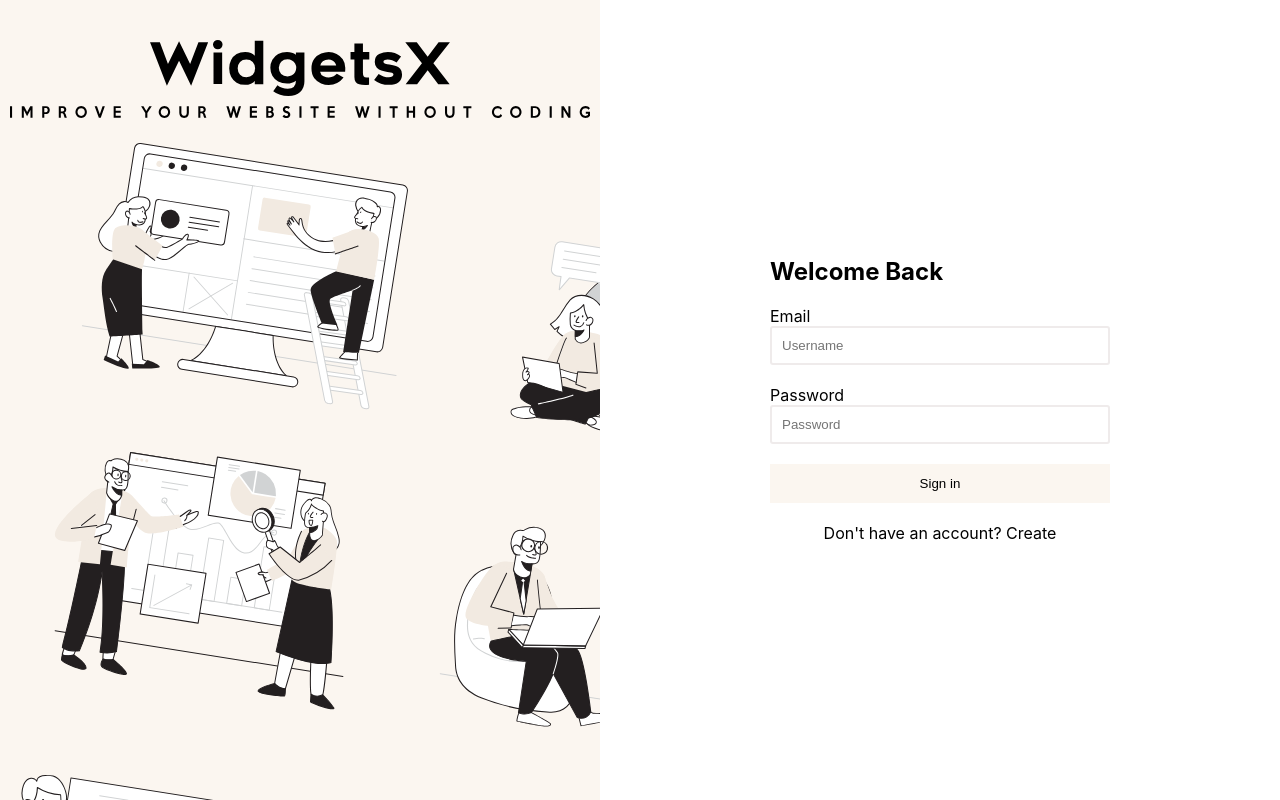
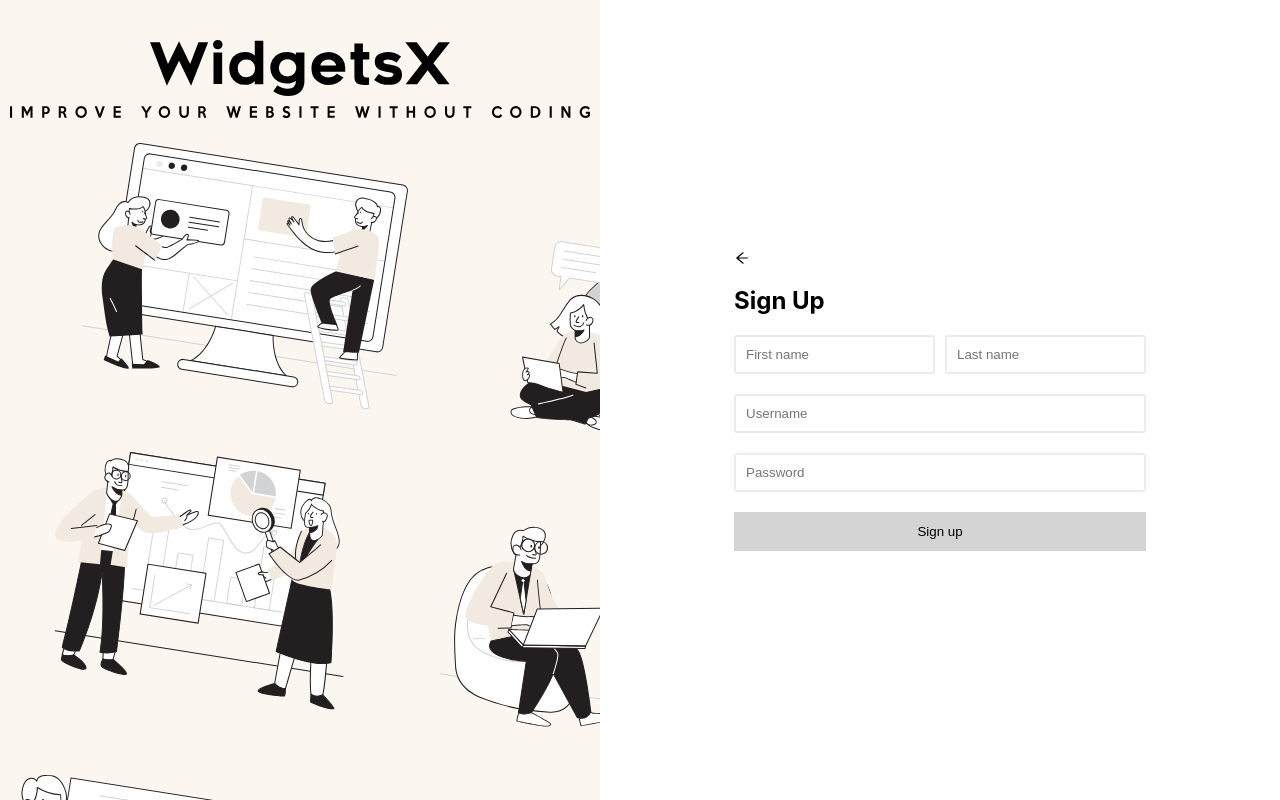
Before and after one commit to Derevo1/WidgetsX, a React (Create React App) app: page /WidgetsX/applications in a window 1280 px wide. Both pictures are taken after a click on the element "Don't have an account? Create". Built offline with nearby package versions, Linux system fonts and the light colour scheme.

Commit message:
feat: code refactor, complete user authorization

```diff
--- a/src/components/Authorization/Authorization.module.css
+++ b/src/components/Authorization/Authorization.module.css
@@ -7,11 +7,27 @@
   padding-top: 30px;
 }
 
+.forms_container {
+  display: flex;
+  flex-direction: column;
+  justify-content: center;
+  width: 100%;
+  background-color: white;
+}
+
 .signin_container {
   display: flex;
   justify-content: center;
   width: 100%;
   background-color: white;
+}
+
+.signup_container {
+  display: flex;
+  flex-direction: column;
+  justify-content: center;
+  row-gap: 10px;
+  width: 100%;
 }
 
 .signin_container_items {
@@ -22,11 +38,31 @@
   min-width: 50%;
 }
 
-.signin_container_items button {
+.signup_container_items {
+  display: flex;
+  flex-direction: column;
+  align-self: center;
+  row-gap: 20px;
+  min-width: 50%;
+}
+
+.signup_container_block {
+  display: flex;
+  column-gap: 10px;
+  width: 100%;
+}
+
+.authorization_button {
   border: none;
   background-color: var(--primary-color);
   min-height: 39px;
   cursor: pointer;
+  transition: background-color 0.2s ease-in-out;
+}
+
+.button_disabled {
+  background-color: rgb(183 182 182 / 58%);;
+  pointer-events: none;
 }
 
 .signin_container_items button:hover {
@@ -53,6 +89,7 @@
 }
 
 .signup_label {
+  margin-top: 15px;
   text-align: center;
   cursor: pointer;
   color: rgb(0, 0, 0);
--- a/src/components/Authorization/Authorization.tsx
+++ b/src/components/Authorization/Authorization.tsx
@@ -1,71 +1,31 @@
 /* eslint-disable react-hooks/exhaustive-deps */
 import style from './Authorization.module.css'
-import _ from 'lodash'
-import { useDebounce } from 'use-debounce'
-import { useEffect, useState } from 'react'
-import { getUserAuthAPIClient } from 'src/lib/services/api/user-auth-api.client'
+import { Dispatch, useState } from 'react'
 import { Illustration } from './Illustration/Illustration'
+import { SignIn } from './SignIn'
+import { SignUp } from './SignUp'
 
-export function Authorization(){
-  const [login, setLogin] = useState<string>(null)
-  const [password, setPassword] = useState<string>(null)
-  const [isInputWrong, setWrongInput] = useState(false)
-  const [defferedLogin] = useDebounce(login, 500)
+export interface IAuthorizationProps {
+  setToken?: Dispatch<React.SetStateAction<string>>
+}
 
-  const userAuthAPIClient = getUserAuthAPIClient()
-
-  useEffect(() => {
-    if(!defferedLogin?.length){
-      setWrongInput(false)
-      return
-    }
-
-    if(defferedLogin && !_.isEmpty(defferedLogin)){
-      userAuthAPIClient
-        .checkUsernameExistis(defferedLogin)
-        .then(({exists}) => setWrongInput(!exists))
-    }
-  }, [defferedLogin])
+export function Authorization({ setToken }: IAuthorizationProps){
+  const [showSignUpForm, setShowSignUpForm] = useState(false)
 
   return (
     <div className={style.container}>
       <div className={style.illustration_container}>
         <Illustration />
       </div>
-      <div className={style.signin_container}>
-        <div className={style.signin_container_items}>
-          <h2>Welcome Back</h2>
-          <div>
-            <p>Email</p>
-            <input
-              type='text'
-              value={login || ''}
-              className={[style.signin_container_items_input, isInputWrong ? style.err_input : ''].join(' ')}
-              onChange={(e) => setLogin(e.target.value)}
-              placeholder='Username'
-            />
-          </div>
-          <div>
-            <p>Password</p>
-            <input
-              type='password'
-              onChange={(e) => setPassword(e.target.value)}
-              className={style.signin_container_items_input}
-              placeholder='Password'
-            />
-          </div>
-          <button
-            onClick={async() => {
-              if(!_.isEmpty(login) && !_.isEmpty(password))
-                await userAuthAPIClient.submitUserCreds({ username: login, password })
-            }}
-          >
-            Sign in
-          </button>
-          <div className={style.signup_label}>
-            <p>Don't have an account? Create</p>
-          </div>
-        </div>
+      <div className={style.forms_container}>
+        <SignIn hidde={showSignUpForm} setToken={setToken} />
+        <SignUp hidde={!showSignUpForm} setToken={setToken} setShowSignUpForm={setShowSignUpForm} />
+        {
+          !showSignUpForm &&
+            <div className={style.signup_label} onClick={() => setShowSignUpForm(true)}>
+              <p>Don't have an account? Create</p>
+            </div>
+        }
       </div>
     </div>
   )
--- a/src/components/Authorization/AuthorizationWrapper.tsx
+++ b/src/components/Authorization/AuthorizationWrapper.tsx
@@ -1,4 +1,7 @@
-import { ReactNode } from "react"
+/* eslint-disable react-hooks/exhaustive-deps */
+import _ from 'lodash'
+import { ReactNode, useEffect, useState } from "react"
+import { getUserAuthAPIClient } from 'src/lib/services/api/user-auth-api.client'
 import { Authorization } from "./Authorization"
 
 interface IAuthorizationWrapperProps {
@@ -6,11 +9,28 @@
 }
 
 export function AuthorizationWrapper({ children }: IAuthorizationWrapperProps){
-  const isAuthorized = false
+  const [isAuthorized, setIsAuthorized] = useState(false)
+  const [token, setToken] = useState(localStorage.getItem('token'))
+
+  const userAuthAPIClient = getUserAuthAPIClient()
+
+  useEffect(() => {
+    if(_.isEmpty(token)){
+      setIsAuthorized(false)
+      return
+    }
+
+    userAuthAPIClient
+      .validateAccessToken(token)
+      .then(({ valid }) => {
+        setIsAuthorized(valid)
+        localStorage.setItem('token', token)
+      })
+  }, [token])
 
   return (
     <>
-      {!isAuthorized ? <Authorization /> : children}
+      {!isAuthorized ? <Authorization setToken={setToken} /> : children}
     </>
   )
 }
--- /dev/null
+++ b/src/components/Authorization/SignIn.tsx
@@ -0,0 +1,78 @@
+/* eslint-disable react-hooks/exhaustive-deps */
+import style from './Authorization.module.css'
+import _ from 'lodash'
+import { useEffect, useState } from 'react'
+import { getUserAuthAPIClient } from 'src/lib/services/api/user-auth-api.client'
+import { useUsernameExists } from 'src/lib/hooks/check-username'
+import { IAuthorizationProps } from './Authorization'
+
+interface ISignInProps extends IAuthorizationProps {
+  hidde: boolean
+}
+
+export const SignIn = ({ hidde, setToken }: ISignInProps) => {
+  const [login, setLogin] = useState<string>(null)
+  const [password, setPassword] = useState<string>(null)
+  const [isInputWrong, setWrongInput] = useState(false)
+
+  const userAuthAPIClient = getUserAuthAPIClient()
+  const { username, exists } = useUsernameExists(login)
+
+  const submitUserCreds = async() => {
+    if(!_.isEmpty(login) && !_.isEmpty(password)){
+      try {
+        const { token } = await userAuthAPIClient.submitUserCreds({ username: login, password })
+        setToken(token)
+      } catch (error) {
+        window.alert(_.get(error, 'data.message') ?? _.get(error, 'message'))
+      }
+    }
+  }
+
+  useEffect(() => {
+    if(_.isEmpty(username)){
+      setWrongInput(false)
+      return
+    }
+
+    setWrongInput(!exists)
+  }, [username, exists])
+
+  if(hidde){
+    return <></>
+  }
+
+  return (
+    <>
+      <div className={style.signin_container}>
+        <div className={style.signin_container_items}>
+          <h2>Welcome Back</h2>
+          <div>
+            <p>Email</p>
+            <input
+              type='text'
+              className={[style.signin_container_items_input, isInputWrong ? style.err_input : ''].join(' ')}
+              onChange={(e) => setLogin(e.target.value)}
+              placeholder='Username'
+            />
+          </div>
+          <div>
+            <p>Password</p>
+            <input
+              type='password'
+              onChange={(e) => setPassword(e.target.value)}
+              className={style.signin_container_items_input}
+              placeholder='Password'
+            />
+          </div>
+          <button
+            onClick={submitUserCreds}
+            className={[style.authorization_button, isInputWrong ? style.button_disabled : '' ].join(' ')}
+          >
+            Sign in
+          </button>
+        </div>
+      </div>
+    </>
+  )
+}
--- /dev/null
+++ b/src/components/Authorization/SignUp.tsx
@@ -0,0 +1,113 @@
+/* eslint-disable react-hooks/exhaustive-deps */
+import style from './Authorization.module.css'
+import _ from 'lodash'
+import { Dispatch, useEffect, useState } from 'react'
+import { useUsernameExists } from 'src/lib/hooks/check-username'
+import { getUserAuthAPIClient } from 'src/lib/services/api/user-auth-api.client'
+import { AiOutlineArrowLeft } from 'react-icons/ai'
+import { IAuthorizationProps } from './Authorization'
+
+interface ISignUpProps extends IAuthorizationProps {
+  hidde: boolean;
+  setShowSignUpForm: Dispatch<React.SetStateAction<boolean>>;
+}
+
+export const SignUp = ({ hidde, setShowSignUpForm, setToken }: ISignUpProps) => {
+  const [username, setUsername] = useState<string>(null)
+  const [firstName, setFirstName] = useState<string>(null)
+  const [lastName, setLastName] = useState<string>(null)
+  const [password, setPassword] = useState<string>(null)
+
+  const [isInputWrong, setWrongInput] = useState(false)
+  const [allowToSubmit, setAllowToSubmit] = useState(false)
+
+  const { username: debouncedUsername, exists } = useUsernameExists(username)
+
+  const submitNewUser = async() => {
+    if(!allowToSubmit){
+      return
+    }
+
+    try {
+      const { token } = await getUserAuthAPIClient()
+        .submitNewUser({
+          username,
+          password: password,
+          first_name: firstName,
+          last_name: lastName,
+        })
+
+      setToken(token)
+    } catch (error) {
+      window.alert(_.get(error, 'data.message') ?? _.get(error, 'message'))
+    }
+  }
+
+
+  useEffect(() => {
+    if(_.isEmpty(username)){
+      setWrongInput(false)
+      return
+    }
+
+    setWrongInput(exists)
+  }, [debouncedUsername, exists])
+
+  useEffect(() => {
+    const isFormCompleted = !_.isEmpty(debouncedUsername) && !exists && !_.isEmpty(password)
+
+    setAllowToSubmit(isFormCompleted)
+  }, [debouncedUsername, password, exists])
+
+
+  if(hidde){
+    return <></>
+  }
+
+  return (
+    <>
+      <div className={style.signup_container}>
+        <div className={style.signup_container_items}>
+          <AiOutlineArrowLeft style={{cursor: 'pointer'}} onClick={() => setShowSignUpForm(false)} />
+          <h2>Sign Up</h2>
+          <div className={style.signup_container_block}>
+            <input
+              type='text'
+              value={firstName || ''}
+              className={style.signin_container_items_input}
+              onChange={(e) => setFirstName(e.target.value)}
+              placeholder='First name'
+            />
+            <input
+              type='text'
+              value={lastName || ''}
+              className={style.signin_container_items_input}
+              onChange={(e) => setLastName(e.target.value)}
+              placeholder='Last name'
+            />
+          </div>
+          <input
+              type='text'
+              value={username || ''}
+              className={[style.signin_container_items_input, isInputWrong ? style.err_input : ''].join(' ')}
+              onChange={(e) => setUsername(e.target.value)}
+              placeholder='Username'
+            />
+            <input
+              type='password'
+              value={password || ''}
+              className={style.signin_container_items_input}
+              onChange={(e) => setPassword(e.target.value)}
+              placeholder='Password'
+            />
+            <button
+              className={[style.authorization_button, !allowToSubmit ? style.button_disabled : '' ].join(' ')}
+              onClick={submitNewUser}
+            >
+              Sign up
+            </button>
+        </div>
+      </div>
+    </>
+  )
+}
--- a/src/components/General/AppRoutes.tsx
+++ b/src/components/General/AppRoutes.tsx
@@ -30,7 +30,7 @@
 export function AppRoutes(){
   return (
     <Routes>
-      {routesDefinition.map((def) => <Route path={def.path} element={def.element} />)}
+      {routesDefinition.map((def, i) => <Route path={def.path} element={def.element} key={i} />)}
     </Routes>
   )
 }
--- a/src/components/Menu/NavMenu.tsx
+++ b/src/components/Menu/NavMenu.tsx
@@ -24,8 +24,8 @@
       <ul className={styles.nav_container}>
         {routesDefinition
           .filter((def) => !def.hidden)
-          .map((def) =>
-            <li>
+          .map((def, i) =>
+            <li key={i}>
               <Link to={def.path} style={{textDecoration: 'none', color: 'black'}}>
                 <div
                   className={
--- /dev/null
+++ b/src/lib/hooks/check-username.ts
@@ -0,0 +1,24 @@
+/* eslint-disable react-hooks/exhaustive-deps */
+import _ from 'lodash'
+import { useEffect, useState } from "react"
+import { useDebounce } from 'use-debounce'
+import { getUserAuthAPIClient } from "../services/api/user-auth-api.client"
+
+export function useUsernameExists(username: string){
+  const [isExists, setIsExists] = useState(null)
+  const [debouncedInput] = useDebounce(username, 500)
+  const userAuthAPIClient = getUserAuthAPIClient()
+
+  useEffect(() => {
+    if(debouncedInput && !_.isEmpty(debouncedInput)){
+      userAuthAPIClient
+        .checkUsernameExistis(debouncedInput)
+        .then(({exist}) => setIsExists(exist))
+    }
+  }, [debouncedInput])
+
+  return {
+    username: username,
+    exists: isExists
+  }
+}
```
Also changed, not shown: src/lib/services/api/interfaces/user-auth-api.interfaces.ts (+7 -1 lines), src/lib/services/api/user-auth-api.client.ts (+6 -1 lines).
